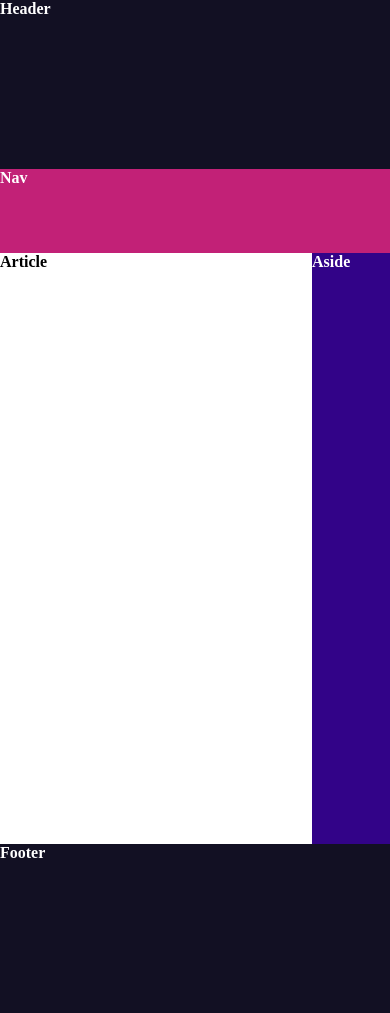
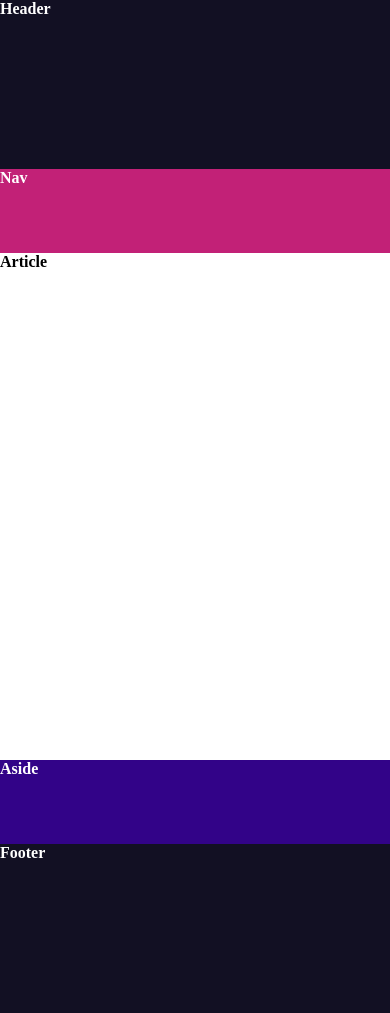
Before and after one commit to aygenyucel/w5-d3-flexbox, a plain HTML site: page ex4/index.html in a window 390 px wide. Drawn offline with Linux system fonts and the light colour scheme.

Commit message:
Adding layout 4 mobile view

```diff
--- a/ex4/styles.css
+++ b/ex4/styles.css
@@ -78,3 +78,15 @@ aside {
     min-height: 70vh;
   }
 }
+
+@media screen and (max-width: 575px) {
+  /* Mobile CSS */
+  .container-middle {
+    flex-direction: column;
+  }
+
+  aside {
+    /* min-height: 10vh; */
+    flex-basis: 10vh;
+  }
+}
```
